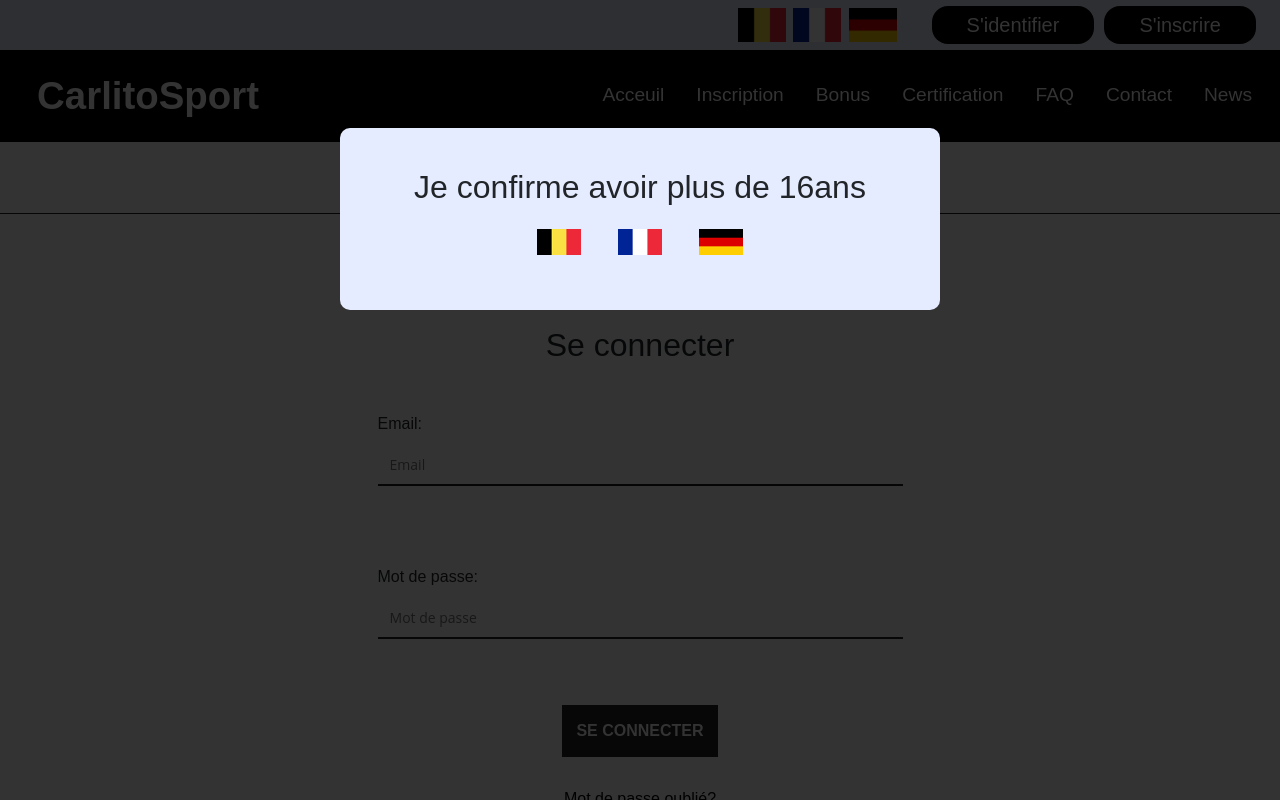
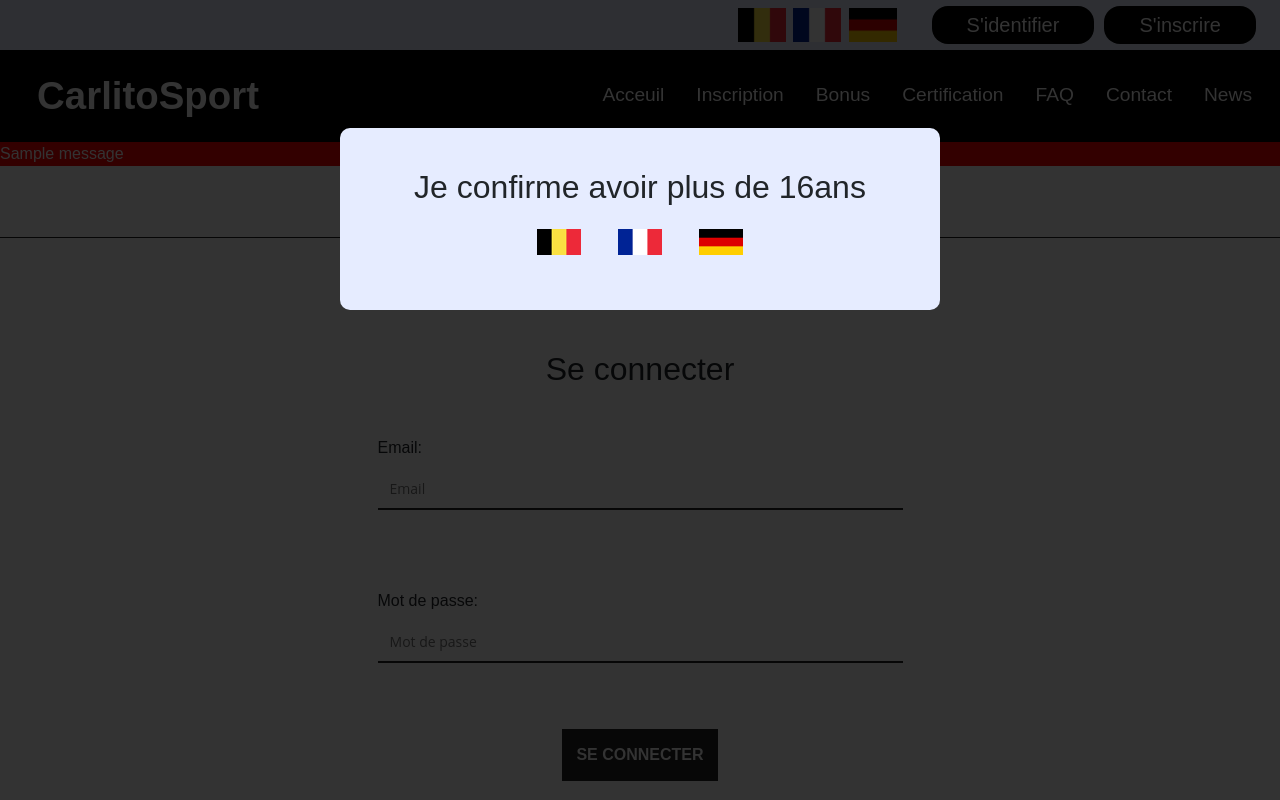
Before and after one commit to Contrivancesolutions/carlitoSportBackend, a Django app: page /login/ in a window 1280 px wide. Run offline with Django 3.2, Linux system fonts and the light colour scheme; tables that the repository leaves empty hold one stand-in row (values such as "Sample post"); one stand-in notice (Sample message) is shown; some libraries are stand-ins or nearby versions.

Commit message:
Fix messages

```diff
--- a/main/templates/layout/base.html
+++ b/main/templates/layout/base.html
@@ -113,10 +113,10 @@
   	</nav>
 
 	{% if messages %}
-		{% for message in messsages %}
-			<script>
-			    alert('{{ message }}');
-			</script>
+		{% for message in messages %}
+			<div style='color: white; background-color: red;'>
+			    {{message}}
+			</div>
 		{% endfor %}
 	{% endif %}
 
```
